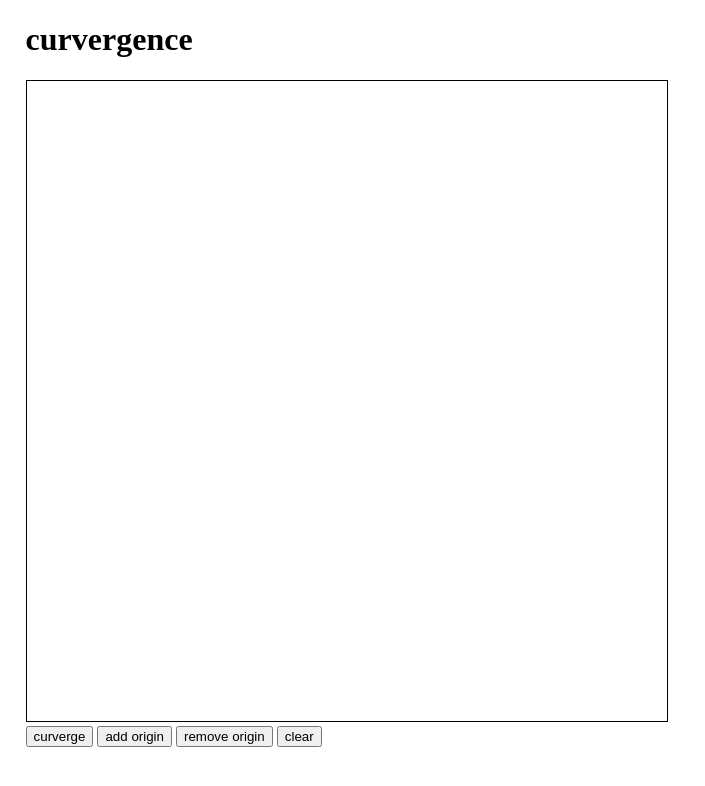
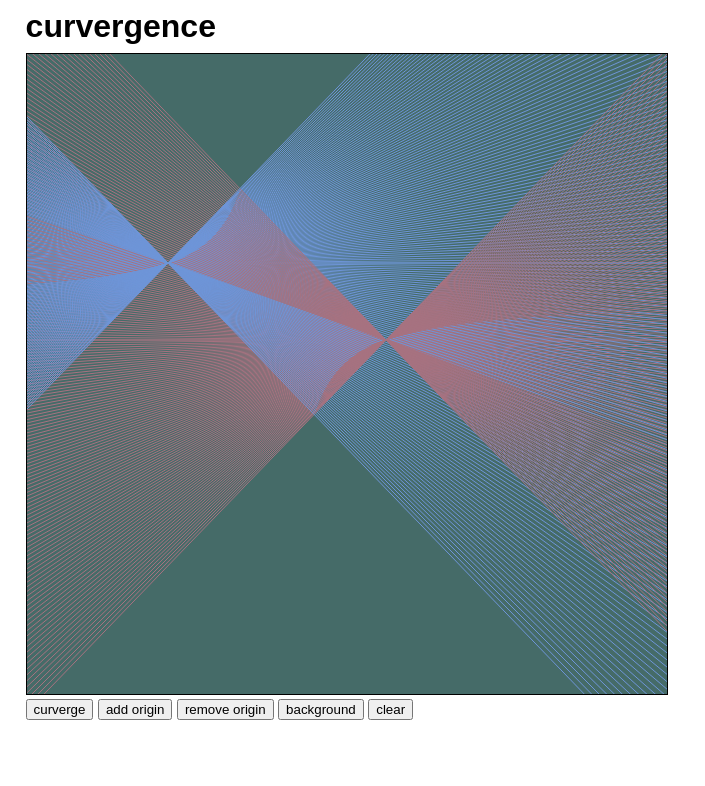
Before and after one commit to madacoo/curvergence, a plain HTML site: page index.html in a window 1280 px wide. Both pictures are taken after a click on the button "curverge". Shown: the whole page, without its empty margins (0-705 px from the left). Drawn offline with Linux system fonts and the light colour scheme.

Commit message:
curvergence

```diff
--- /dev/null
+++ b/curvergence.js
@@ -0,0 +1,112 @@
+function Origin(pos, color) {
+	this.pos = pos;
+	this.color = color;
+	this.states = ["placed", "placing"];
+	this.state = "placed";
+}
+
+function CurvergenceMachine() {
+	this.states = ["preparing", "starting", "drawing", "done"];
+	this.state = "preparing";
+	this.origins = [];
+	this.background = "#000000";
+	this.theta = 0;
+	this.thetaIncrement = (Math.PI*2)/(360*2);
+}
+
+CurvergenceMachine.prototype.update = function() {
+	switch (this.state) {
+		case "preparing":
+
+			break;
+		case "starting":
+			this.state = "drawing";
+            break;
+		case "drawing":
+			this.theta += this.thetaIncrement;
+			if (this.theta > Math.PI/2) {
+				this.theta = 0;
+				this.state = "done";
+			}
+            break;
+		case "done":
+
+			break;
+	}
+
+};
+
+CurvergenceMachine.prototype.render = function() {
+	switch (this.state) {
+		case "preparing":
+			this.drawBackground();
+			this.drawOrigins();
+			break;
+
+		case "starting":
+			this.drawBackground();
+			break;
+
+		case "drawing":
+			for (let i in this.origins) {
+				let p = this.origins[i].pos;
+				let theta = this.theta;
+                context.strokeStyle = this.origins[i].color;
+				drawLine(p, theta);
+				drawLine(p, -theta);
+			}
+			break;
+
+		case "done":
+
+			break;
+	}
+};
+
+
+CurvergenceMachine.prototype.drawOrigins = function() {
+	for (let i in this.origins) {
+        context.strokeStyle = this.origins[i].color;
+        context.fillStyle = this.origins[i].color;
+		drawCircle(this.origins[i].pos, 5);
+	}
+};
+
+
+CurvergenceMachine.prototype.drawBackground = function() {
+	context.fillStyle = this.background;
+    context.fillRect(0, 0, canvas.width, canvas.height);
+};
+
+
+CurvergenceMachine.prototype.addOrigin = function(pos, color) {
+    if (this.state != "preparing") return;
+	this.origins.push(new Origin(pos, color));
+};
+
+
+CurvergenceMachine.prototype.remOrigin = function() {
+    if (this.state != "preparing") return;
+	this.origins.pop();
+};
+
+
+CurvergenceMachine.prototype.setBackground = function(color) {
+    if (this.state != "preparing") return;
+    this.background = color;
+}
+
+
+CurvergenceMachine.prototype.curverge = function() {
+    switch (this.state) {
+        case "preparing":
+            if (this.origins.length > 0) this.state = "starting";
+            break;
+    }
+};
+
+
+CurvergenceMachine.prototype.clear = function() {
+    this.theta = 0;
+    this.state = "preparing";
+};
--- a/index.html
+++ b/index.html
@@ -6,6 +6,8 @@
 
     <script src="vector.js"></script>
     <script src="line.js"></script>
+	<script src="palette.js"></script>
+    <script src="curvergence.js"></script>
     <script src="script.js"></script>
 
     <link rel="stylesheet" href="style.css">
@@ -19,10 +21,11 @@
     <canvas id="canvas"></canvas>
 
     <div>
-    <button onclick="beginCurvergence();">curverge</button>
-    <button onclick="addOrigin();">add origin</button>
-    <button onclick="removeOrigin();">remove origin</button>
-    <button onclick="clearCurvergence();">clear</button>
+    <button onclick="btnCurverge();">curverge</button>
+    <button onclick="btnAddOrigin();">add origin</button>
+    <button onclick="btnRemOrigin();">remove origin</button>
+    <button onclick="btnBackground();">background</button>
+    <button onclick="btnClear();">clear</button>
     </div>
 
 </body>
--- a/line.js
+++ b/line.js
@@ -9,10 +9,10 @@ Line.prototype.render = function() {
 
     if (!f) { // vertical line
         posA = new Vector(this.a.x, 0);
-        posB = new Vector(this.a.x, height);
+        posB = new Vector(this.a.x, canvas.height);
     } else {
         posA = new Vector(0, f(0));
-        posB = new Vector(width, f(width));
+        posB = new Vector(canvas.width, f(canvas.width));
     }
 
     context.beginPath();
--- /dev/null
+++ b/palette.js
@@ -0,0 +1,22 @@
+function Palette(r, g, b) {
+    this.r = r || this.randomPrimary();
+    this.g = g || this.randomPrimary();
+    this.b = b || this.randomPrimary();
+
+}
+
+Palette.prototype.randomPrimary = function() {
+	return Math.floor(Math.random()*257);
+};
+
+Palette.prototype.getColor = function() {
+	let r = this.randomPrimary();
+	let g = this.randomPrimary();
+	let b = this.randomPrimary();
+	r = Math.floor((r + this.r)/2);
+	g = Math.floor((g + this.g)/2);
+	b = Math.floor((b + this.b)/2);
+
+    return "#" + r.toString(16) + g.toString(16) + b.toString(16);
+
+};
--- a/script.js
+++ b/script.js
@@ -1,56 +1,46 @@
+
+const FPS = 30;
 
 window.onload = function() {
     setup();
-    //setInterval(draw, 1000/60);
+    setInterval(draw, FPS);
 };
 
 
 function setup() {
-    getCanvas("canvas");
+    prepareCanvas("canvas");
     addMouseListeners();
-    addOrigin("blue");
-    addOrigin("red");
+    palette = new Palette();
+    cm = new CurvergenceMachine();
+    cm.setBackground(palette.getColor());
+    cm.addOrigin(randomPoint(canvas.width, canvas.height), palette.getColor());
+    cm.addOrigin(randomPoint(canvas.width, canvas.height), palette.getColor());
+
+}
+
+function draw() {
+	cm.render();
+	cm.update();
+
 }
 
 
-function getCanvas(id) {
+function prepareCanvas(id) {
     window.canvas = document.getElementById(id);
     window.context = canvas.getContext("2d");
-    window.onresize();
+    window.onresize = function() {
+		canvas.height = window.innerHeight*0.8;
+		canvas.width = Math.min(window.innerWidth*0.95, canvas.height);
+	};
+	window.onresize();
 }
 
 
-window.onresize = function() {
-    canvas.height = window.innerHeight*0.8;
-    canvas.width = Math.min(window.innerWidth*0.95, canvas.height);
-};
+/* Drawing */
 
-
-
-
-
-
-
-
-
-let origins = [];
-let theta = 0;
-let colors = ["#6CA398", "#221858", "#2C4880"];
-let bgColor = "#2C4770";
-let curvergence = false;
-let placepoints = true;
-
-
-
-function background(color) {
-    context.fillStyle = color;
-    context.fillRect(0, 0, width, height);
-}
-
-
-function circle(x, y, r) {
+function drawCircle(pos, r) {
     context.beginPath();
-    context.arc(x, y, r, 0, 2*Math.PI);
+    context.arc(pos.x, pos.y, r, 0, 2*Math.PI);
     context.stroke();
     context.closePath();
     context.fill();
@@ -58,25 +48,12 @@ function circle(x, y, r) {
 }
 
 
-
-function curverge(theta) {
-    /* draw lines at angle theta and -theta from each of the origins */
-    for (let i in origins) {
-        drawLine(origins[i].pos, theta, color);
-        drawLine(origins[i].pos, -theta, color);
-    }
-}
-
-function drawLine(p, theta, color) {
-    /* Takes a Vector describing point p, a radian angle theta, and a color
+function drawLine(p, theta) {
+    /* Takes a Vector describing point p, a radian angle theta, and
      * draws a line to the canvas. */
     let q = pointAtAngle(p, theta);
-    context.strokeStyle = color || "#000000";
     new Line(p, q).render();
 }
-
-
-/* ---------- */
 
 function pointAtAngle(p, theta, d) {
     /* Takes a Vector p describing a point and a radian angle theta,
@@ -97,27 +74,12 @@ function randomPoint(width, height) {
     return new Vector(x, y);
 }
 
-function beginCurvergence() {
-    background(bgColor);
-    curvergence = true;
-    placepoints = false;
-}
-
-
-function endCurvergence() {
-    theta = 0;
-    curvergence = false;
-}
-
-
-function clearCurvergence() {
-    context.clearRect(0, 0, canvas.width, canvas.height);
-    curvergence = false;
-    placepoints = true;
-}
 
 
 
+/* INPUTS */
+
+// Mouse
 
 function addMouseListeners() {
     document.addEventListener('mousedown', mousePressed);
@@ -135,51 +97,64 @@ function getMousePos(e) {
     return new Vector(x, y);
 }
 
+
 function mousePressed(e) {
+	if (cm.state != "preparing") return;
 	let mousePos = getMousePos(e);
-    for (let i in origins) {
-        if (mousePos.distance(origins[i].pos) < 20) {
-            origins[i].holding = true;
-            break;
-        }
-    }
+	for (let i in cm.origins) {
+		if (mousePos.distance(cm.origins[i].pos) < 20) {
+			cm.origins[i].state = "placing";
+			return;
+		}
+	}
 }
 
 
 function mouseReleased(e) {
-    for (let i in origins) {
-        origins[i].holding = false;
-    }
-}
-
-function mouseMoved(e) {
-    for (let i in origins) {
-        if (!origins[i].holding) continue;
-        origins[i].pos = getMousePos(e);
-        break;
-    }
+	if (cm.state != "preparing") return;
+	for (let i in cm.origins) {
+		cm.origins[i].state = "placed";
+	}
 }
 
 
-function draw() {
-    if (curvergence) {
-        theta += (Math.PI*2)/(360*4);
-        curverge(theta);
-    } else if (placepoints) {
-        background(bgColor);
-        for (let i in origins) {
-            context.fillStyle = origins[i].color;
-            circle(origins[i].pos.x, origins[i].pos.y, 5)
-        }
-    }
+function mouseMoved(e) {
+	if (cm.state != "preparing") return;
+	for (let i in cm.origins) {
+		if (cm.origins[i].state == "placing") {
+			cm.origins[i].pos = getMousePos(e);
+			return;
+		}
+	}
+
 }
 
-function addOrigin(color) {
-    origins.push({ pos:     randomPoint(),
-                   holding: false,
-                   color:   color });
+
+// Buttons
+
+function btnCurverge() {
+	cm.curverge();
 }
 
-function removeOrigin() {
-    origins.pop();
+
+function btnAddOrigin() {
+	let pos = randomPoint(canvas.width, canvas.height);
+	let col = palette.getColor();
+	cm.addOrigin(pos, col);
 }
+
+
+function btnRemOrigin() {
+	cm.remOrigin();
+}
+
+function btnClear() {
+	cm.clear();
+}
+
+function btnBackground() {
+	let col = palette.getColor();
+
+
+	cm.setBackground(col);
+}
--- a/style.css
+++ b/style.css
@@ -1,6 +1,13 @@
 
 body {
     margin-left: 2%;
+    font-family: sans-serif;
+}
+
+h1 {
+    margin: 0;
+    padding: 0;
+    padding-bottom: 0.5rem;
 }
 
 canvas {
```
